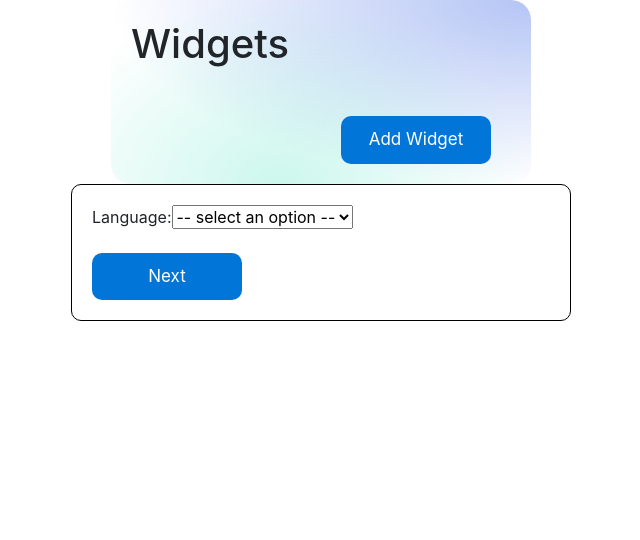
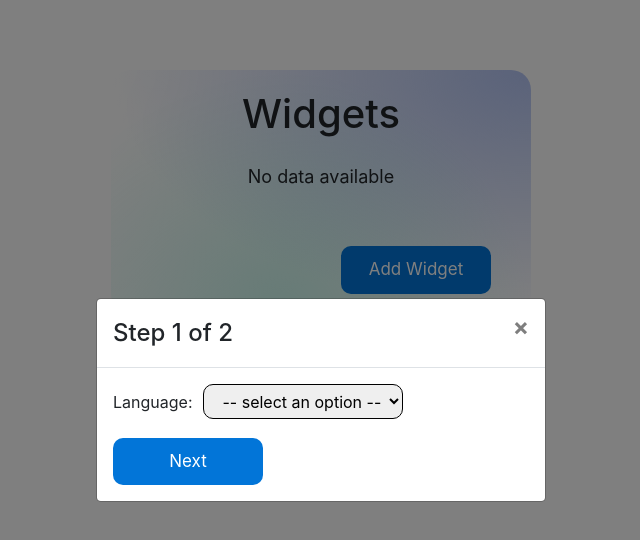
Before and after one commit to emirabuaf/widgets-screen, a React (Create React App) app: page / in a window 1280 px wide. Both pictures are taken after a click on the button "Add Widget". Shown: the top 540 px of the page, without its empty margins (319-959 px from the left). Built offline with nearby package versions, Linux system fonts and the light colour scheme.

Commit message:
add modal for form

```diff
--- a/src/App.js
+++ b/src/App.js
@@ -27,6 +27,7 @@ function App() {
       {isVisible == true ? (
         <MultiStepForm
           data-test="component-multistep"
+          isVisible={isVisible}
           setIsVisible={setIsVisible}
           handleUpdate={updateData}
           formData={formData}
--- /dev/null
+++ b/src/components/MultiStepForm/FormModal.js
@@ -0,0 +1,24 @@
+import React from "react";
+import "bootstrap/dist/css/bootstrap.min.css";
+import Modal from "react-bootstrap/Modal";
+import Button from "react-bootstrap/Button";
+
+const FormModal = (props) => {
+  return (
+    <Modal
+      {...props}
+      size="lg"
+      aria-labelledby="contained-modal-title-vcenter"
+      centered
+    >
+      <Modal.Header closeButton>
+        <Modal.Title id="contained-modal-title-vcenter">
+          Step {props.currentStep} of 2
+        </Modal.Title>
+      </Modal.Header>
+      <Modal.Body>{props.showSteps}</Modal.Body>
+    </Modal>
+  );
+};
+
+export default FormModal;
--- a/src/components/MultiStepForm/Step1.js
+++ b/src/components/MultiStepForm/Step1.js
@@ -7,13 +7,20 @@ const Step1 = (props) => {
         <label data-test="component-language" htmlFor="language">
           Language:
         </label>
-        <select name="language" onChange={handleChange}>
+        <select
+          className="select-dropdown"
+          name="language"
+          onChange={handleChange}
+        >
           <option disabled selected value={props.value}>
             -- select an option --
           </option>
           <option value="German">German</option>
           <option value="English">English</option>
           <option value="Spanish">Spanish</option>
+          <option value="Mandarin">Mandarin</option>
+          <option value="Italian">Italian</option>
+          <option value="Portuguese">Portuguese</option>
         </select>
       </p>
       {error ? <p className="error-message">All fields are required</p> : null}
--- a/src/components/MultiStepForm/Step2.js
+++ b/src/components/MultiStepForm/Step2.js
@@ -7,6 +7,7 @@ const Step2 = (props) => {
       <p>
         <label htmlFor="name">Name:</label>
         <input
+          className="input"
           type="text"
           name="name"
           value={props.value}
--- a/src/components/MultiStepForm/index.js
+++ b/src/components/MultiStepForm/index.js
@@ -2,6 +2,7 @@ import React, { useState } from "react";
 import Step1 from "./Step1";
 import Step2 from "./Step2";
 import styles from "./styles.css";
+import FormModal from "./FormModal";
 
 const MultiStepForm = (props) => {
   const [currentStep, setCurrentStep] = useState(1);
@@ -35,6 +36,7 @@ const MultiStepForm = (props) => {
     for (key in convert) {
       if (convert.hasOwnProperty(key)) {
         var value = convert[key];
+        console.log(value.name.length);
         if (value.name == "") {
           props.setIsVisible(true);
           setError(true);
@@ -69,7 +71,16 @@ const MultiStepForm = (props) => {
       );
   };
 
-  return <div className="wizard-container">{showStep()}</div>;
+  return (
+    <div>
+      <FormModal
+        currentStep={currentStep}
+        showSteps={showStep()}
+        show={props.isVisible}
+        onHide={() => props.setIsVisible(false)}
+      />
+    </div>
+  );
 };
 
 export default MultiStepForm;
--- a/src/components/MultiStepForm/styles.css
+++ b/src/components/MultiStepForm/styles.css
@@ -5,6 +5,7 @@
   border: 1px solid black;
   border-radius: 10px;
   padding: 20px;
+  margin-top: 40px;
 }
 
 .wizard-container input {
@@ -34,3 +35,20 @@
 .error-message {
   color: red;
 }
+
+.select-dropdown,
+input {
+  margin-left: 10px;
+  outline: none;
+  border: 1px solid black;
+  height: 35px;
+  width: 200px;
+  padding-left: 15px;
+  cursor: pointer;
+  border-radius: 10px;
+}
+
+.modal-content {
+  width: 450px;
+  margin: 0 auto;
+}
--- a/src/components/Widgets/index.js
+++ b/src/components/Widgets/index.js
@@ -6,7 +6,7 @@ import styles from "./styles.css";
 const Widgets = (props) => {
   return (
     <div className="container">
-      <h1>Widgets</h1>
+      <h1 className="header">Widgets</h1>
       <WidgetsList setFormData={props.setFormData} formData={props.formData} />
       <AddWidget setIsVisible={props.setIsVisible} />
     </div>
--- a/src/components/Widgets/styles.css
+++ b/src/components/Widgets/styles.css
@@ -1,6 +1,6 @@
 .container {
   padding: 20px;
-  margin: 0 auto;
+  margin: 70px auto;
   border-radius: 20px;
   width: 420px;
   overflow: auto;
@@ -16,3 +16,7 @@
     ),
     radial-gradient(farthest-side at top left, #fff, transparent);
 }
+
+.header {
+  text-align: center;
+}
--- a/src/components/WidgetsList/index.js
+++ b/src/components/WidgetsList/index.js
@@ -1,4 +1,4 @@
-import React, { useState, useEffect } from "react";
+import React, { useState } from "react";
 import styles from "./styles.css";
 import ModalForm from "../Modal";
 
@@ -21,10 +21,10 @@ const WidgetsList = (props) => {
 
   return (
     <div>
-      {props.formData &&
+      {props.formData.length !== 0 ? (
         props.formData.map((widget, index) => (
           <div className="widget-wrapper" key={index}>
-            <div>
+            <div className="name-language">
               <p>Name:{widget.name}</p>
               <p>Language:{widget.language}</p>
             </div>
@@ -46,7 +46,12 @@ const WidgetsList = (props) => {
               ) : null
             ) : null}
           </div>
-        ))}
+        ))
+      ) : (
+        <div>
+          <p className="no-data">No data available</p>
+        </div>
+      )}
     </div>
   );
 };
--- a/src/components/WidgetsList/styles.css
+++ b/src/components/WidgetsList/styles.css
@@ -2,6 +2,7 @@
   display: flex;
   justify-content: space-between;
   align-items: center;
+  margin-top: 40px;
 }
 
 .delete-button {
@@ -16,3 +17,13 @@
   outline: none;
   cursor: pointer;
 }
+
+.no-data {
+  font-size: 18px;
+  margin-top: 25px;
+  text-align: center;
+}
+
+.name-language p {
+  margin: 0;
+}
```
Also changed, not shown: 1 other file (tests, documents, lock files or other folders).
